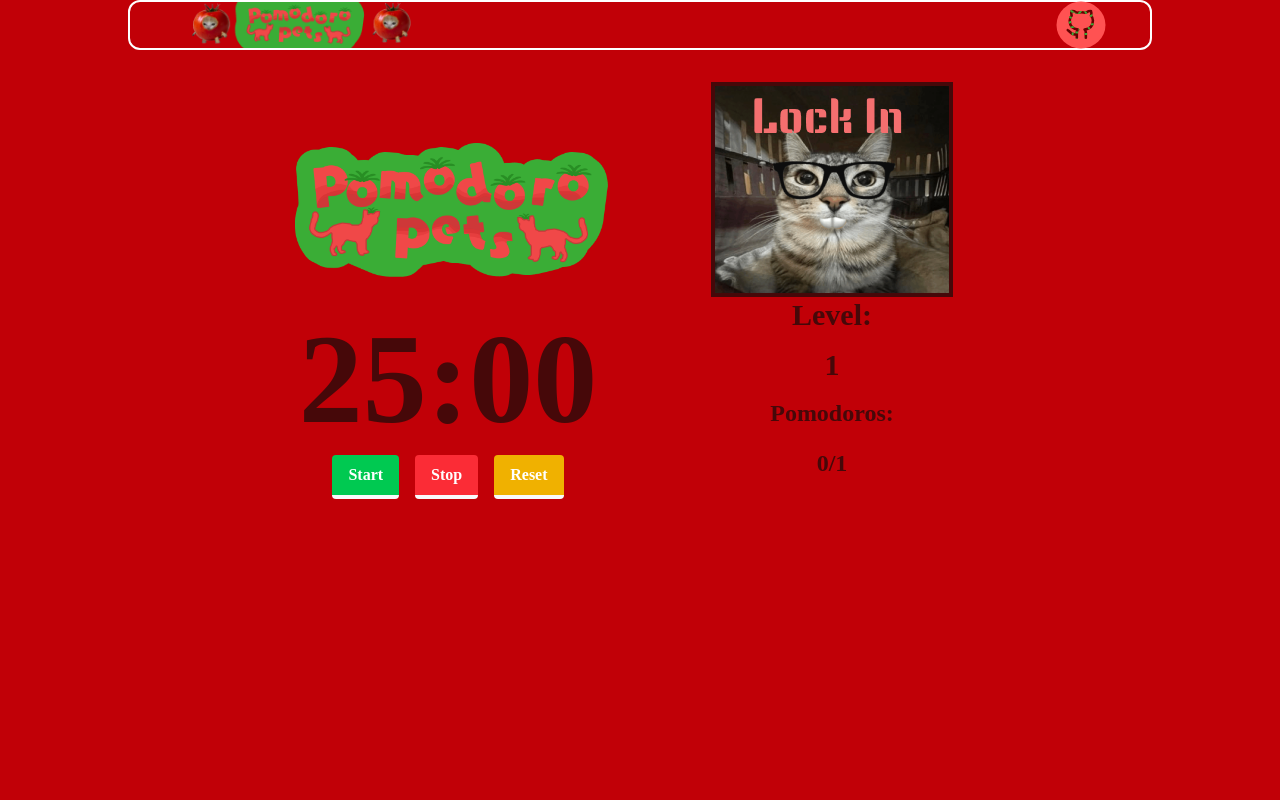
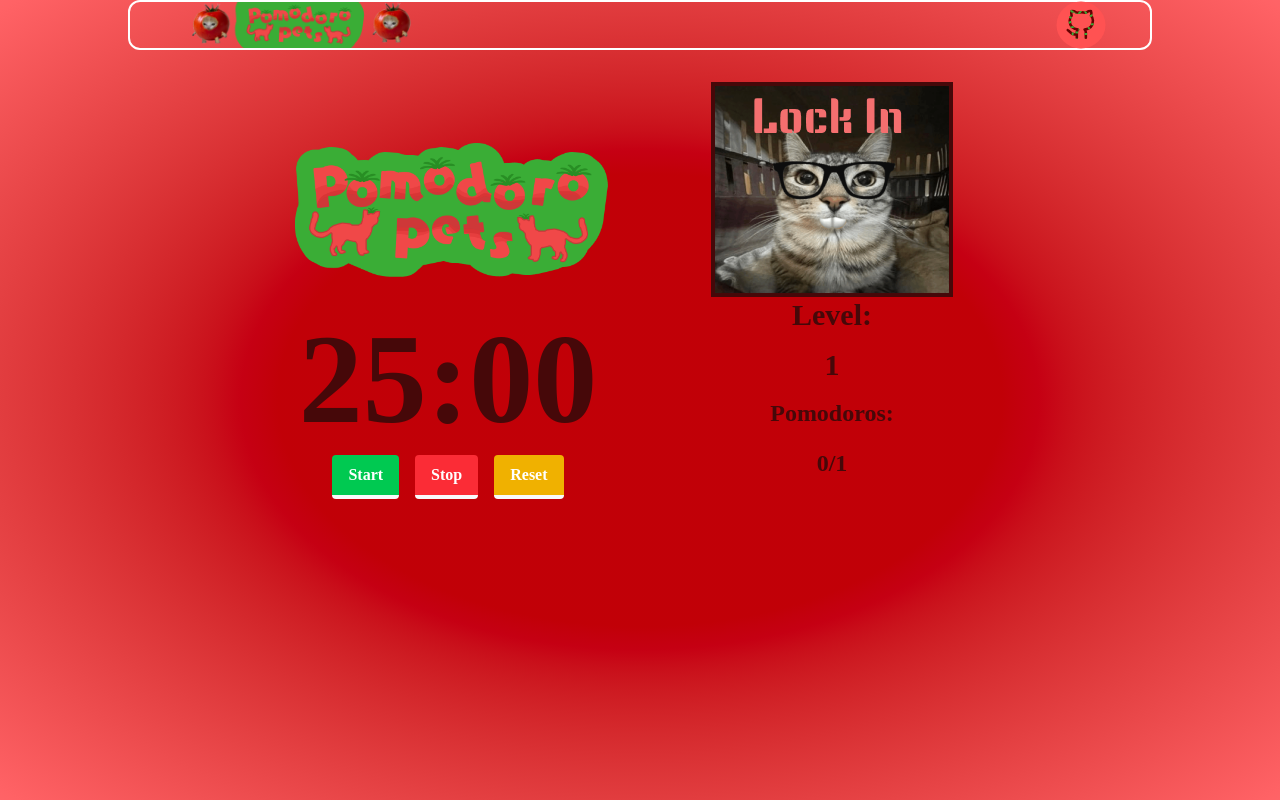
Before and after one commit to johnf008/Pomodoro_Pet, a React (Vite) app: page / in a window 1280 px wide. Built offline with nearby package versions, Linux system fonts and the light colour scheme; a web font is replaced by a local one.

Commit message:
Adjusted the gradient of the background

```diff
--- a/src/App.jsx
+++ b/src/App.jsx
@@ -86,7 +86,7 @@ function App() {
 
   return (
     <>
-    <div className="bg-red-700 flex flex-col items-center justfy min-h-screen font-Yuruka">
+    <div className="bg-radial from-red-700 from-40% to-red-400 flex flex-col items-center justfy min-h-screen font-Yuruka">
         <Header/>
         <div className="flex flex-row">
           <TimerAndButtons onTimerFinish={() => handleLevelUp(pomodoros)} changeImage={changeDaImage}/>
```
